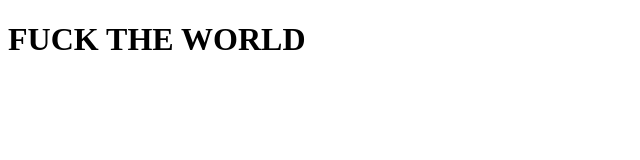
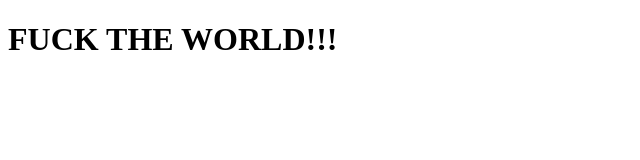
Before and after one commit to ixan16/revou_test_day1, a plain HTML site: page index.html in a window 1280 px wide. Shown: the full height of the page, 0-640 px from the left. Drawn offline with Linux system fonts and the light colour scheme.

Commit message:
Update wording lagi

```diff
--- a/index.html
+++ b/index.html
@@ -4,6 +4,6 @@
         <title>Test</title>
     </head>
     <body>
-        <h1>FUCK THE WORLD</h1>
+        <h1>FUCK THE WORLD!!!</h1>
     </body>
 </html>
```
